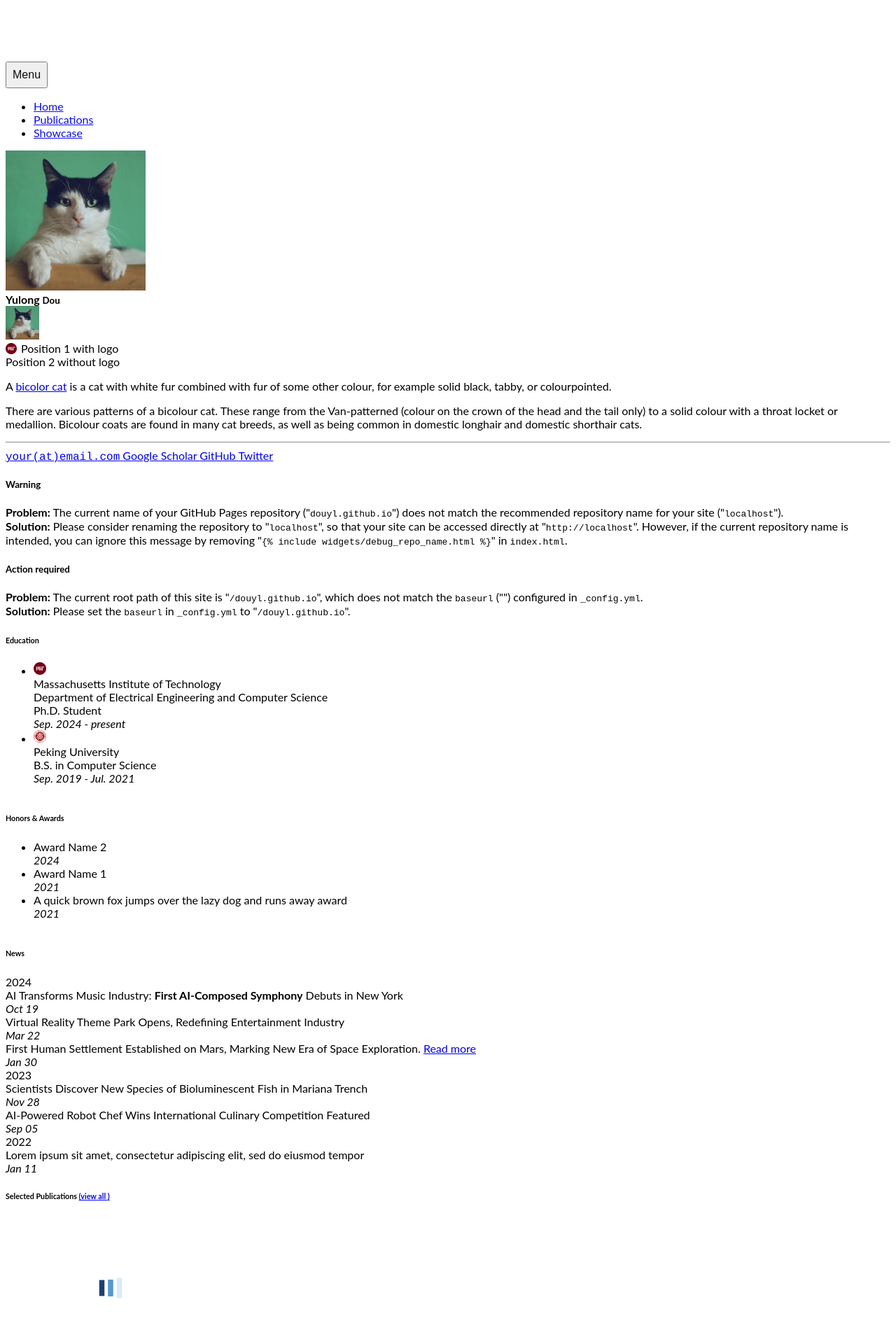
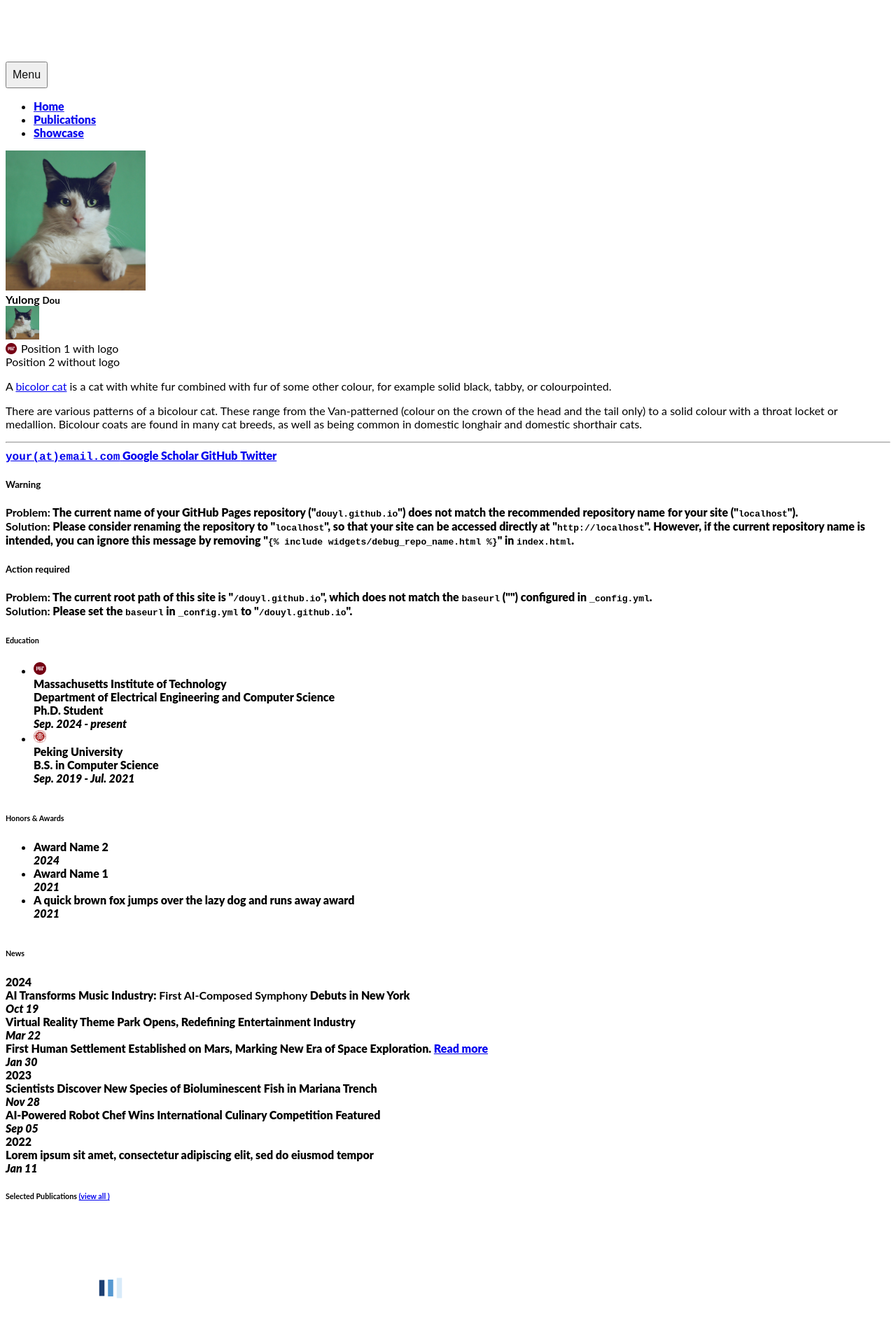
Before and after one commit to douyl/douyl.github.io, a Jekyll site: the page built from index.html, in a window 1280 px wide. Shown: the top 1920 px of the page at 70% size. Built offline with Jekyll 4.4.1, drawn with Linux system fonts in a browser that asks for light colours; nearby versions of some CDN libraries.

Commit message:
Update global.css

```diff
--- a/assets/css/global.css
+++ b/assets/css/global.css
@@ -2,7 +2,7 @@
 body {
     font-family: "Lato", sans-serif;
     /* font-family: -apple-system, BlinkMacSystemFont, "Segoe UI Emoji", "Segoe UI", Ubuntu, Roboto, 'Open Sans', Oxygen-Sans, Cantarell, 'Microsoft YaHei', sans-serif; */
-    font-weight: 400;
+    font-weight: 900;
     padding-top: 5.0rem;
 }
 
```
